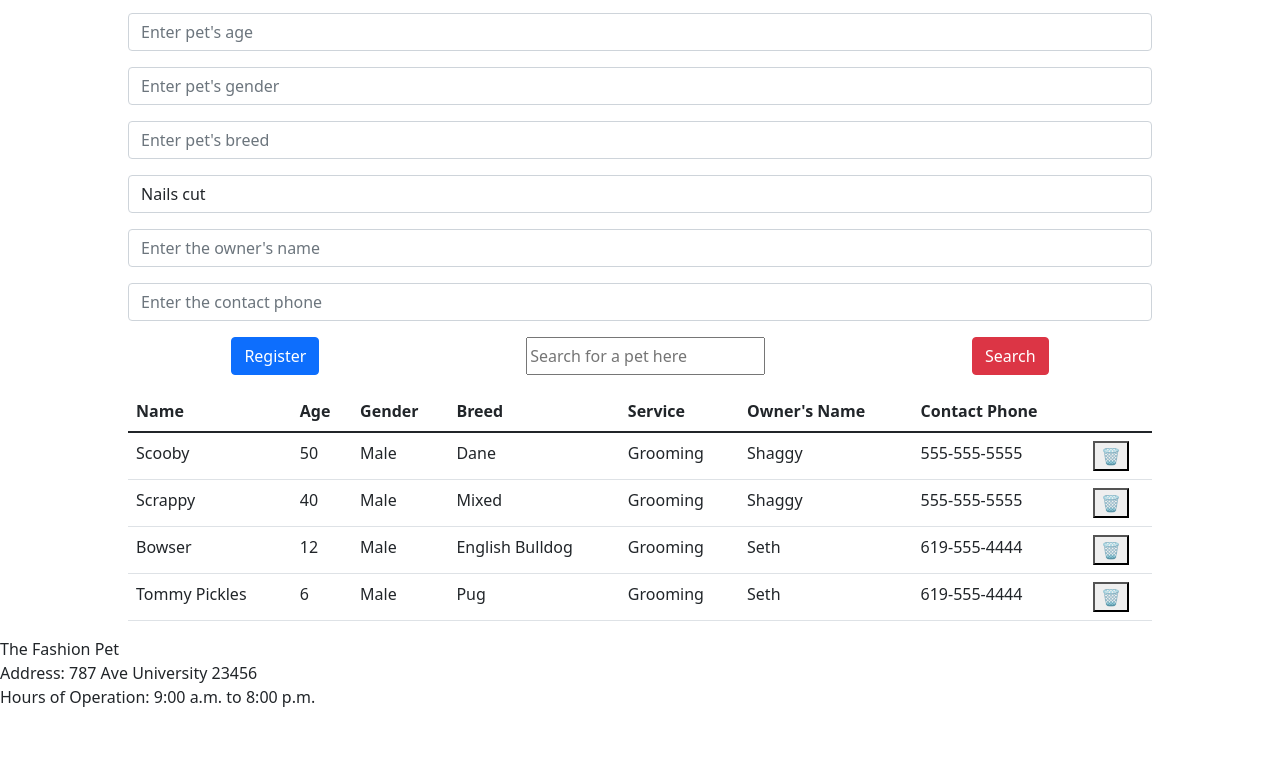
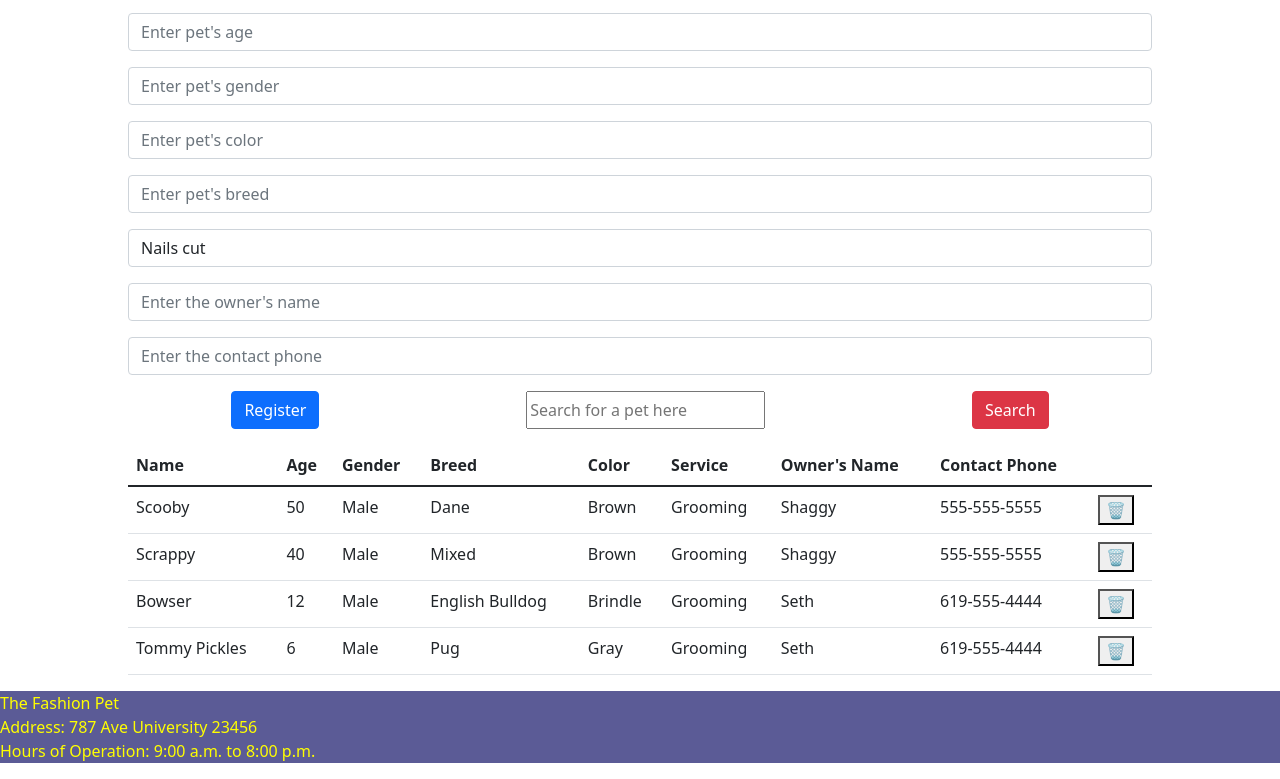
Before and after one commit to Seth21887/pet-salon, a plain HTML site: page register.html in a window 1280 px wide. Shown: the part 407-1186 px from the top of the page. Before the commit the page ends 1132 px from the top, so only its background shows below. Drawn offline with nearby package versions, Linux system fonts and the light colour scheme.

Commit message:
Color Attribute Added

```diff
--- a/register.html
+++ b/register.html
@@ -32,6 +32,9 @@
                 <input class="form-control" type="text" id="txtGender" placeholder="Enter pet's gender">
             </div>
             <div>
+                <input class="form-control" type="text" id="txtColor" placeholder="Enter pet's color">
+            </div>
+            <div>
                 <input class="form-control" type="text" id="txtBreed" placeholder="Enter pet's breed">
             </div>
             <div>
@@ -64,6 +67,7 @@
                     <th>Age</th>
                     <th>Gender</th>
                     <th>Breed</th>
+                    <th>Color</th>
                     <th>Service</th>
                     <th>Owner's Name</th>
                     <th>Contact Phone</th>
@@ -74,7 +78,7 @@
             </tbody>
         </table>
     </main>
-    <footer id="salon">
+    <footer class="info" id="salon">
         <!--display salon details here with a function-->
         <p></p>
     </footer>
--- a/scripts/display.js
+++ b/scripts/display.js
@@ -48,6 +48,7 @@ function displayTable(){
         <td>${pet.age}</td>
         <td>${pet.gender}</td>
         <td>${pet.breed}</td>
+        <td>${pet.color}</td>
         <td>${pet.service}</td>
         <td>${pet.ownersName}</td>
         <td>${pet.contactPhone}</td>
--- a/scripts/register.js
+++ b/scripts/register.js
@@ -15,7 +15,7 @@ let petSalon = {
 let c=0; //this is a counter var
 //name,age,gender,breed,service,owner name, contact phone
 //this is the constructor model
-function Pet(name,age,breed,gender,service,ownersName,contactPhone){
+function Pet(name,age,breed,gender,color,service,ownersName,contactPhone){
     this.name=name;
     this.age=age;
     this.breed=breed;
@@ -24,6 +24,7 @@ function Pet(name,age,breed,gender,service,ownersName,contactPhone){
     this.ownersName=ownersName;
     this.contactPhone=contactPhone;
     this.id=c++; //increase the var 1 every time its used
+    this.color=color;
 }
 
 //get the info from the inputs and store the information
@@ -31,6 +32,7 @@ let inputName=document.getElementById("txtName");
 let inputAge=document.getElementById("txtAge");
 let inputGender=document.getElementById("txtGender");
 let inputBreed=document.getElementById("txtBreed");
+let inputColor=document.getElementById("txtColor");
 let inputService=document.getElementById("selService");
 let inputOwner=document.getElementById("txtOwner");
 let inputPhone=document.getElementById("txtPhone");
@@ -55,7 +57,7 @@ function isValid(aPet){
 }
 function register(){
     //create the pet
-    let thePet = new Pet(inputName.value,inputAge.value,inputGender.value,inputBreed.value,inputService.value,inputOwner.value,inputPhone.value);
+    let thePet = new Pet(inputName.value,inputAge.value,inputGender.value,inputBreed.value,inputColor.value,inputService.value,inputOwner.value,inputPhone.value);
     if(isValid(thePet)){
     //push the pet into the array
     petSalon.pets.push(thePet);
@@ -70,6 +72,7 @@ function clearInputs(){
     inputAge.value="";
     inputGender.value="";
     inputBreed.value="";
+    inputColor.value="";
     inputService.value="";
     inputOwner.value="";
     inputPhone.value="";
@@ -122,10 +125,10 @@ function searchPet(){
         //highlight the result
 }
 
-let scooby = new Pet("Scooby",50,"Dane","Male","Grooming","Shaggy","555-555-5555");
-let scrappy = new Pet("Scrappy",40,"Mixed","Male","Grooming","Shaggy","555-555-5555");
-let bowser = new Pet("Bowser", 12, "English Bulldog", "Male", "Grooming", "Seth", "619-555-4444");
-let tommyPickles = new Pet("Tommy Pickles",6,"Pug","Male","Grooming","Seth","619-555-4444");
+let scooby = new Pet("Scooby",50,"Dane","Male","Brown","Grooming","Shaggy","555-555-5555");
+let scrappy = new Pet("Scrappy",40,"Mixed","Male","Brown","Grooming","Shaggy","555-555-5555");
+let bowser = new Pet("Bowser", 12, "English Bulldog", "Male", "Brindle","Grooming", "Seth", "619-555-4444");
+let tommyPickles = new Pet("Tommy Pickles",6,"Pug","Male","Gray","Grooming","Seth","619-555-4444");
 petSalon.pets.push(scooby,scrappy,bowser,tommyPickles);
 
 displayTable();
--- a/styles/main.css
+++ b/styles/main.css
@@ -49,3 +49,8 @@ main{
     display:flex;
     justify-content:space-around;
 }
+
+.info{
+    background-color:rgb(91, 91, 150);
+    color:yellow;
+}
```
